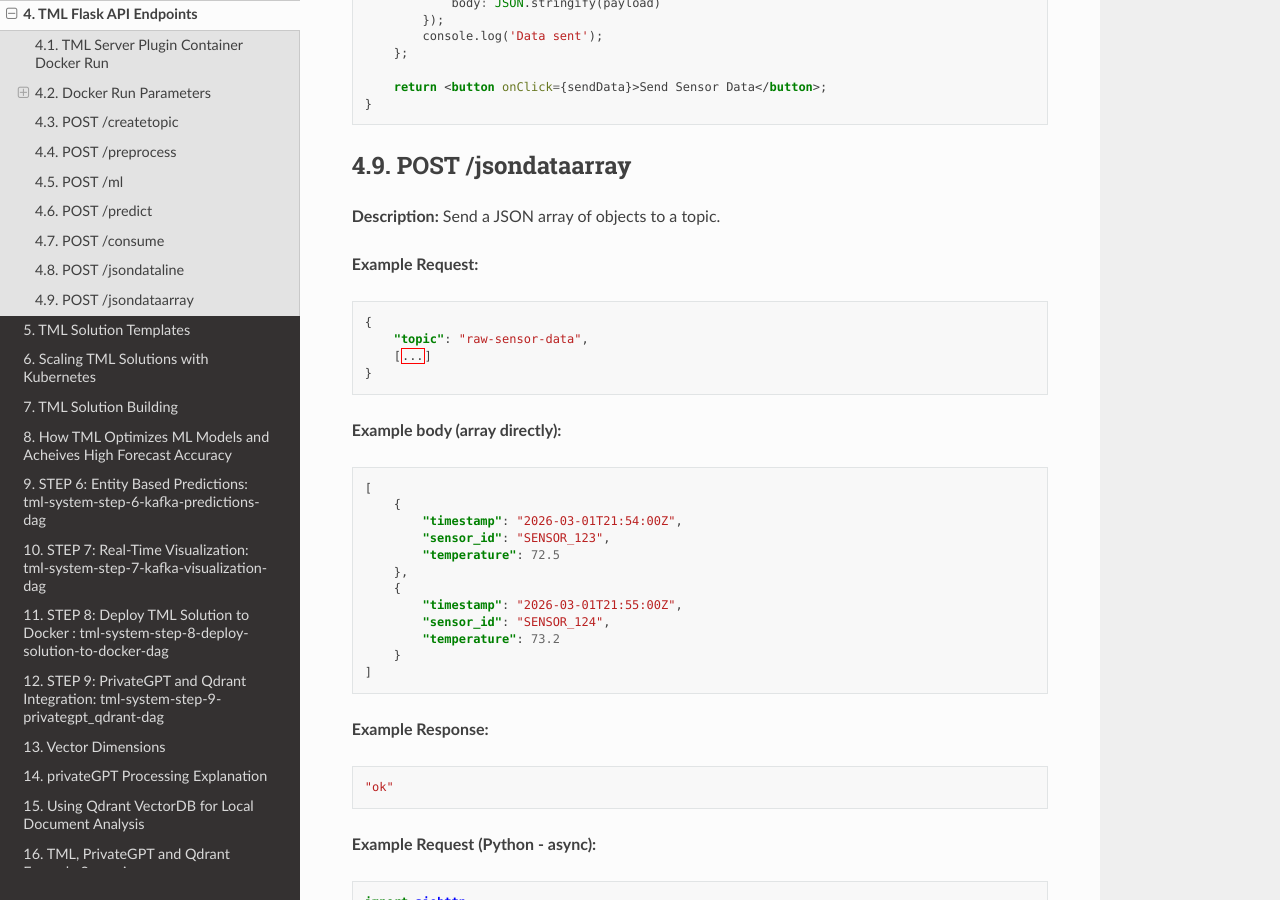
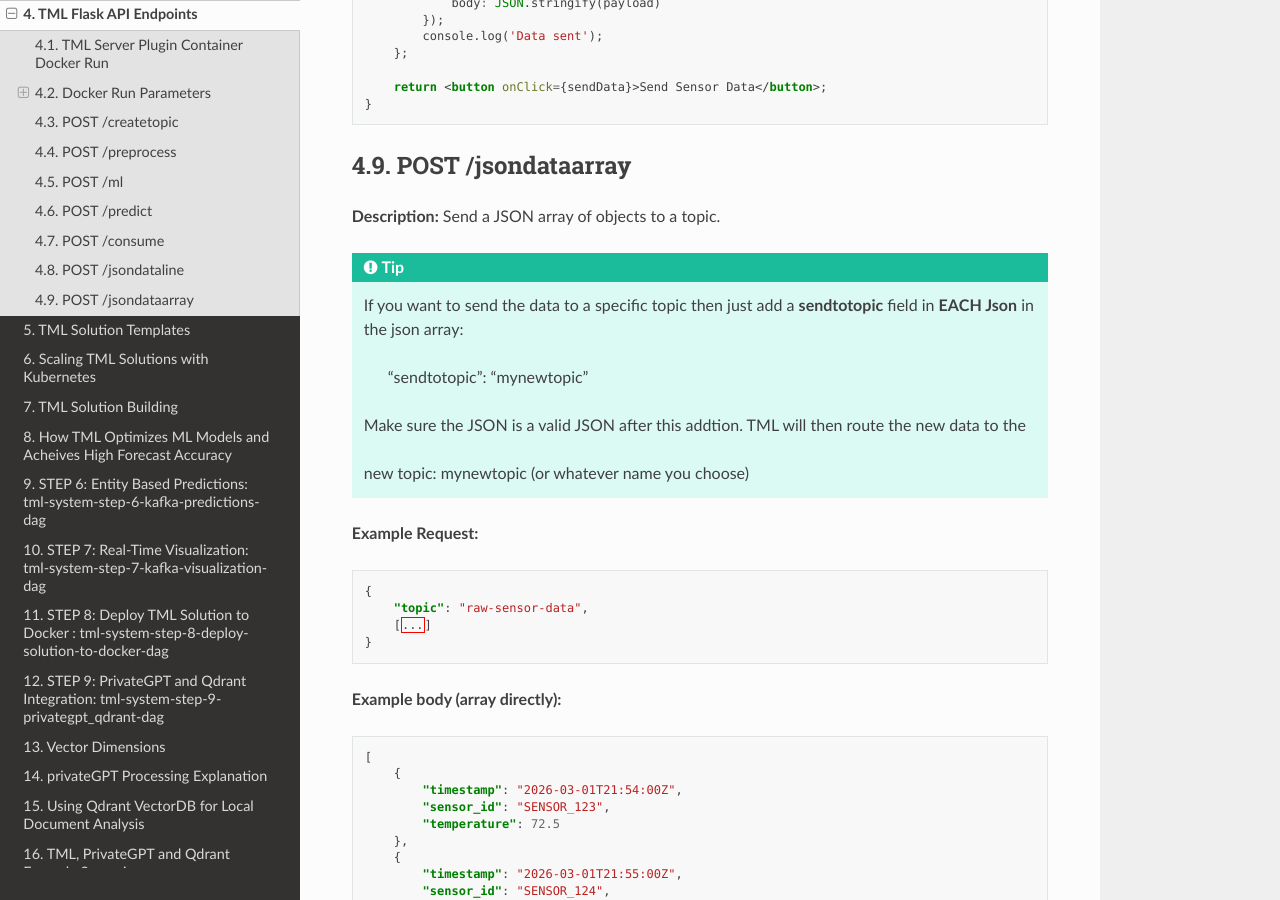
Before and after one commit to smaurice101/readthedocs, a Sphinx documentation site: the page built from docs/source/tmlapi.rst, in a window 1280 px wide and 900 px high, scrolled down 16245 px. Built offline with Sphinx 7.4.7 and the Read the Docs theme 3.1.0, drawn with Linux system fonts in a browser that asks for light colours; some of the changed text lies outside the part shown.

Commit message:
Update tmlapi.rst

```diff
--- a/docs/source/tmlapi.rst
+++ b/docs/source/tmlapi.rst
@@ -818,7 +818,7 @@
 
 .. tip::
 
-   If you want to send the data to a specific topic then just add a sendtotopic field in the json:
+   If you want to send the data to a specific topic then just add a **sendtotopic** field in the json:
 
      "sendtotopic": "mynewtopic"
 
@@ -911,6 +911,16 @@
 
 **Description:**
 Send a JSON array of objects to a topic.
+
+.. tip::
+
+   If you want to send the data to a specific topic then just add a **sendtotopic** field in **EACH Json** in the json array:
+
+     "sendtotopic": "mynewtopic"
+
+   Make sure the JSON is a valid JSON after this addtion.  TML will then route the new data to the
+
+   new topic: mynewtopic (or whatever name you choose)
 
 **Example Request:**
 
```
